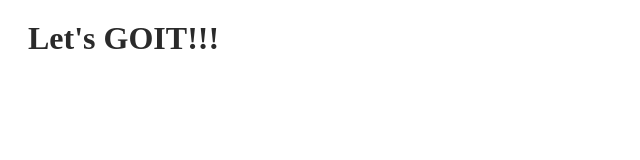
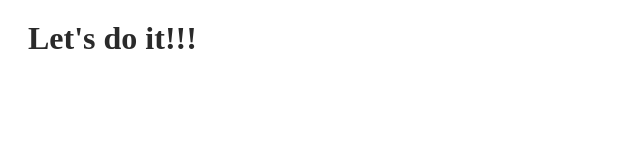
Before and after one commit to AndriiBogomolov/github-tutorial, a plain HTML site: page index.html in a window 1280 px wide. Shown: the full height of the page, 0-640 px from the left. Drawn offline with Linux system fonts and the light colour scheme.

Commit message:
обновление файла index
изменил заголовок

```diff
--- a/index.html
+++ b/index.html
@@ -11,7 +11,7 @@
     <link rel="stylesheet" href="css/style.css">
 </head>
 <body>
-    <h1 class="possition"> Let's GOIT!!! </h1>
+    <h1 class="possition"> Let's do it!!! </h1>
 
 </body>
 </html>
```
